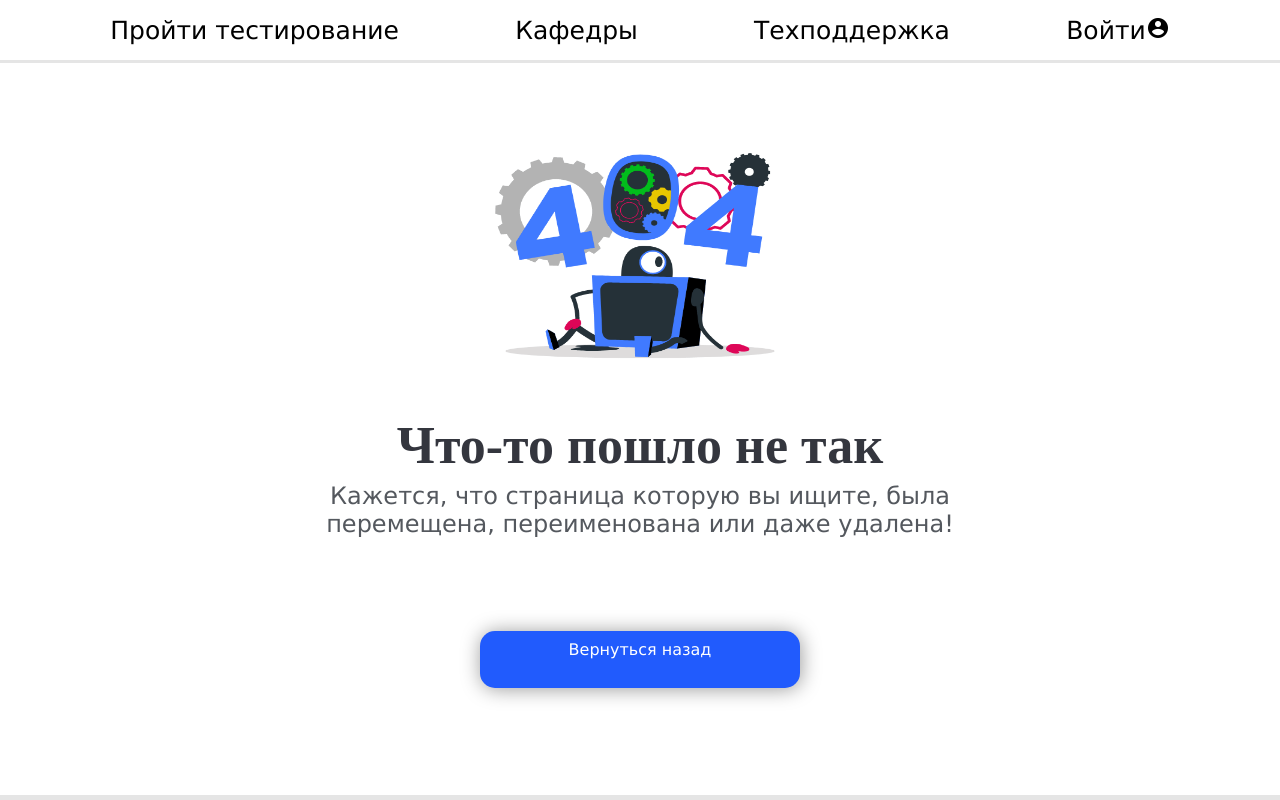
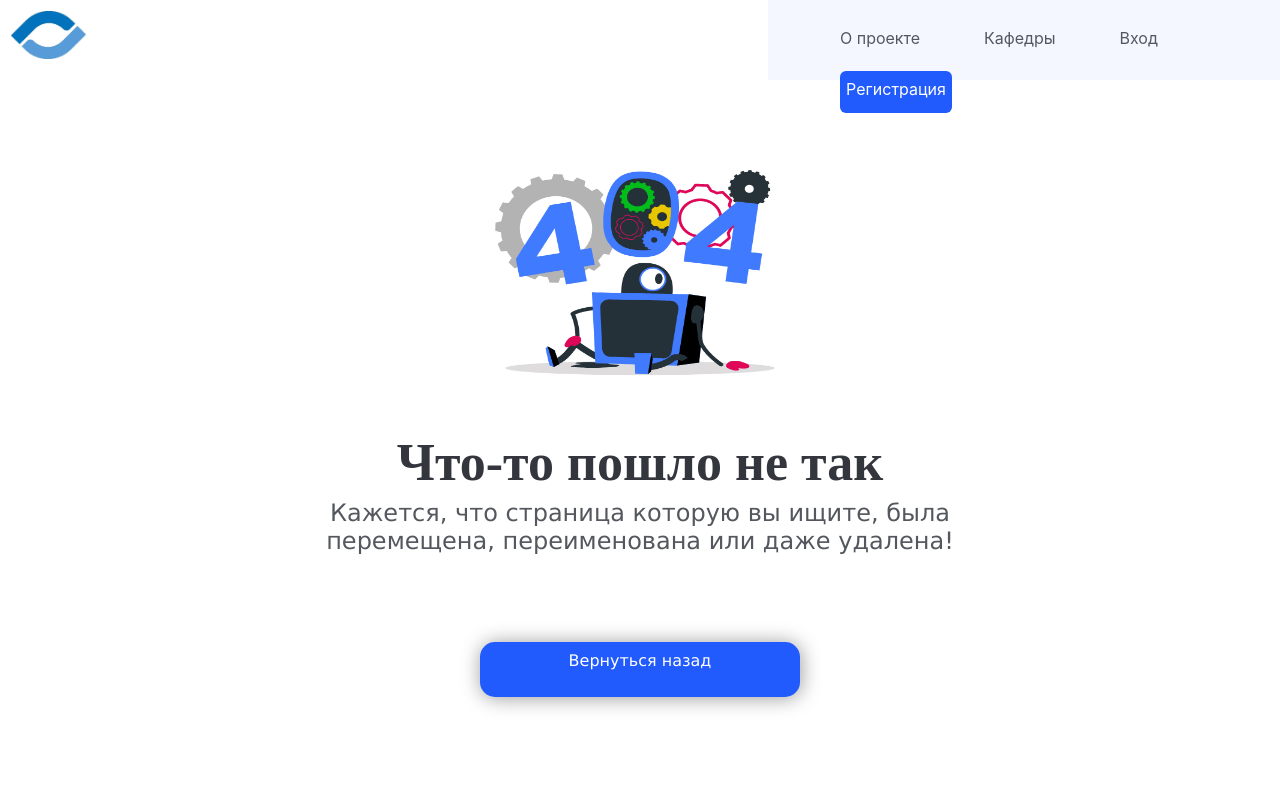
Before and after one commit to FirstCommandProject/frontend, a React (Create React App) app: page / in a window 1280 px wide. Built offline with nearby package versions, Linux system fonts and the light colour scheme.

Commit message:
Work on header

```diff
--- a/src/App.js
+++ b/src/App.js
@@ -15,10 +15,10 @@ const App = () => {
                 <Route path="/login">
                     <LoginPage />
                 </Route>
-                <Route path="/registration">
+                <Route path="/sign/in">
                     <RegisterPage />
                 </Route>
-                <Route path='/my/institute'>
+                <Route path='/departments'>
                     <AllInstitute />
                 </Route>
                 <Route path='/my/faculty/'>
--- a/src/Component/DescriptionPage/Description.css
+++ b/src/Component/DescriptionPage/Description.css
@@ -2,10 +2,10 @@
     display: grid;
     grid-template-columns: repeat(2, [col] 1fr);
     grid-auto-rows: minmax(1fr, auto);
-    background-color: whitesmoke;
+    background-color: white;
     font-family: Verdana, Geneva, Tahoma, sans-serif;
     font-size: 10vh;
-    height: 91.5vh;
+    height: 90vh;
 }
 
 .img-description {
--- a/src/Component/Header/Header.css
+++ b/src/Component/Header/Header.css
@@ -1,36 +1,56 @@
-
-.main-header {
+.main-header{
     display: flex;
-    background-color: #FFFF;
+    justify-content: space-between;
     width: 100%;
-    border-bottom: 3px solid #e5e5e5;
-    align-items: center;
-    justify-content:space-evenly;
-    height: 60px;
-    position: relative;
-    bottom: 0;
+    height: 10vh;
+    background-color: white;
 }
 
-.signIn {
-   display: flex;
-   justify-content: center;
-   align-items: center;
+.our-icon {
+    height: 60%;
+    padding: 15%;
 }
 
-.myButton {
-   border: 0;
-   background-color: transparent;
-   font-family: Verdana, Geneva, Tahoma, sans-serif;
-   font-size: 25px;
+.ellipse-header{
+    border-radius: 6px;
+    background: #215BFD;
+    width: 7em;
+    height: 4.5vh;
+    padding-top: 5%;
+
 }
 
-.myButton:hover {
-   border-bottom: 2px green solid;
+.ellipse-header:hover {
+    box-shadow: 5px -4px 8px rgba(0, 0, 0, 0.4);
 }
 
-.myButton span.icon {
-   background: url(../../Source/images/acccircle.png) no-repeat right;
-   float: right;
-   width: 24px;
-   height: 24px;
+.ellipse-header a {
+    display: block;
+    height: 100%;
+    text-align: center;
+    vertical-align: center;
+    text-decoration: none;
+    color: white;
+    padding-top: 2%;
 }
+
+.right-header {
+    background-color: #F4F7FF;
+    width: 40%;
+    height:10vh;
+}
+
+.buttons li {
+    list-style:none;
+    display:inline-block;
+    margin: 2.5% 2em;
+}
+
+.butt a{
+    text-decoration: none;
+    color: #54585E;
+}
+
+.butt a.active-header {
+    color: #0066FF;
+}
--- a/src/Component/Header/Header.js
+++ b/src/Component/Header/Header.js
@@ -1,27 +1,44 @@
-import React from "react";
+import ourLogo from '../../Source/images/NewLogo.jpg';
 import { NavLink } from "react-router-dom";
-import "./Header.css";
+import './Header.css';
 
-function Header() {
+const Header = () => {
 
     return (
-      <div className="main-header">
+        <div className="main-header">
+            <NavLink to='/main' >
+                <img
+                    className="our-icon"
+                    src={ourLogo}
+                    alt="logo"/>
+            </NavLink>
 
-        <NavLink to='/my/test' activeClassName='activeLink'>
-          <button className ="myButton"> Пройти тестирование </button>
-        </NavLink>
-        <NavLink to='/my/institute' activeClassName='activeLink'>
-          <button className ="myButton"> Кафедры </button>
-        </NavLink>
-        <NavLink to='/my/faq' activeClassName='activeLink'>
-          <button className ="myButton"> Техподдержка </button>
-        </NavLink>
-        <NavLink to='/login' activeClassName='activeLink'>
-          <button className ="myButton" >
-            <span className = "icon"></span> Войти </button>
-        </NavLink>
-      </div>
+            <div className='right-header'>
+                <div className="buttons">
+                    <ul>
+                        <li className='butt'>
+                            <NavLink to='/about' activeClassName='active-header'>О проекте</NavLink>
+                        </li>
+
+                        <li className='butt'>
+                            <NavLink to='/departments' activeClassName='active-header'>Кафедры</NavLink>
+                        </li>
+
+                        <li className='butt'>
+                            <NavLink to='/login' activeClassName='active-header'>Вход</NavLink>
+                        </li>
+
+                        <li>
+                            <div className='ellipse-header'>
+                                <NavLink to='/sign/in' activeClassName='active-header'>Регистрация</NavLink>
+                            </div>
+                        </li>
+                    </ul>
+                </div>
+            </div>
+        </div>
     );
-  }
+}
 
-  export default Header;
+
+export default Header;
--- a/src/Component/MainPart/MainPart.css
+++ b/src/Component/MainPart/MainPart.css
@@ -6,7 +6,7 @@
     font-family: Verdana, Geneva, Tahoma, sans-serif;
     color: black;
     font-size: 10vh;
-    height: 91.5vh;
+    height: 90vh;
 }
 
 .wrapper-left {
@@ -42,7 +42,7 @@
     top: 5%;
     background: #215BFD;
     box-shadow: 1px 1px 20px rgba(0, 0, 0, 0.4);
-    border-radius: 15px;
+    border-radius: 12px;
     width: 48%;
     height: 18%;
 }
--- a/src/Component/PageNotFound/PageNotFound.css
+++ b/src/Component/PageNotFound/PageNotFound.css
@@ -7,7 +7,7 @@
     background-color: white;
     text-align: center;
     font-size: 10vh;
-    height: 91.5vh;
+    height: 90vh;
 }
 
 .wrapper-notFound img {
```
Also changed, not shown: src/Source/images/NewLogo.jpg (added).
